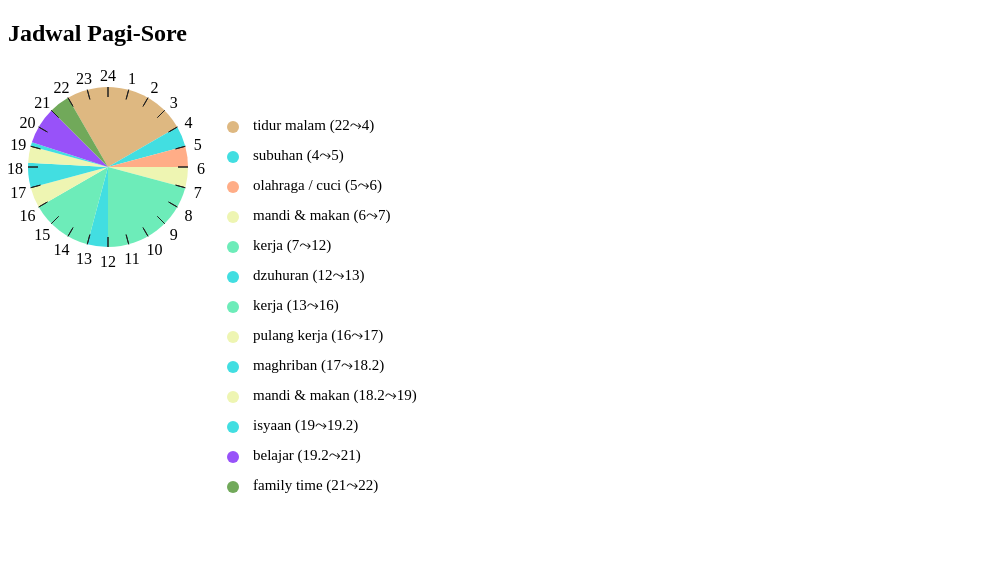
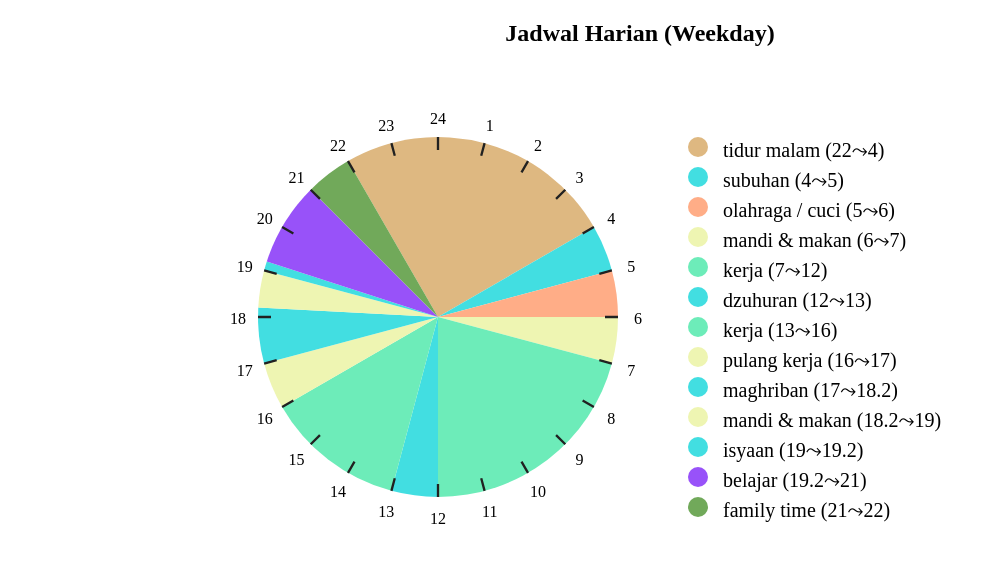
Before and after one commit to azzamsa/activity-clock, a plain HTML site: page index.html in a window 1280 px wide. Shown: the whole page, without its empty margins (0-996 px from the left). Drawn offline with nearby package versions, Linux system fonts and the light colour scheme.

Commit message:
feat: arrange position :)

```diff
--- a/clock.js
+++ b/clock.js
@@ -1,7 +1,7 @@
 var clockGroup, fields, formatHour, formatMinute, formatSecond, height, offSetX, offSetY, pi, render, scaleHours, scaleSecsMins, vis, width;
 
-var radius = 80;
-var tickLength = 10;
+var clockRadius = 180; // clock SVG Size #editable
+var tickLength = 13;
 var circleDegree = 360;
 
 function degToRad(degrees) {
@@ -33,10 +33,11 @@ function splitDegrees(num) {
 }
 
 
-width = 400;
-height = 200;
-offSetX = 100;
-offSetY = 100;
+// !(use `clockRadius + n` so we only change the value in `clockRadius`)
+width = clockRadius + 290; // clock svg width #editable
+height = clockRadius + 280; // clock svg height #editable
+offSetX = clockRadius + 50; // clock svg offset location #editable
+offSetY = clockRadius + 70; // clock svg offset location #editable
 pi = Math.PI;
 
 vis = d3.selectAll(".chart")
@@ -64,15 +65,17 @@ var cubes = [
   [21, 1, 22, 1, '#71a95a', 'family time'],
 ];
 
+
 var legend = d3.select("#legend");
-var svg_cy = 30;
+
+var svg_cy = 50; // legend y position
 
 for(var i = 0; i < cubes.length; i++) {
   var cube = cubes[i];
 
   var arc = d3.svg.arc()
       .innerRadius(0)
-      .outerRadius(radius)
+      .outerRadius(clockRadius)
       .startAngle(clockToRad(cube[0], cube[1]))
       .endAngle(clockToRad(cube[2], cube[3]));
 
@@ -84,16 +87,16 @@ for(var i = 0; i < cubes.length; i++) {
   svg_cy = svg_cy + 30;
 
   legend.append("circle")
-    .attr("cx",200)
+    .attr("cx",20)
     .attr("cy",svg_cy) // inc
-    .attr("r", 6)
+    .attr("r", 10) // circle size
     .style("fill", cube[4]);
 
   legend.append("text")
-    .attr("x", 220)
-    .attr("y", svg_cy) //
+    .attr("x", 45)
+    .attr("y", svg_cy + 5) //
     .text(cube[5] + " (" + cube[0] + "⤳" + cube[2] + ") " )
-    .style("font-size", "15px")
+    .style("font-size", "20px")
     .attr("alignment-baseline","middle");
 }
 
@@ -106,27 +109,29 @@ clockGroup.append('g')
   .append('path')
   .attr('d', function(d) {
     var coord = {
-      outer: getCoordFromCircle(d, 0, 0, radius),
-      inner: getCoordFromCircle(d, 0, 0, radius - tickLength)
+      outer: getCoordFromCircle(d, 0, 0, clockRadius),
+      inner: getCoordFromCircle(d, 0, 0, clockRadius - tickLength)
     };
     return 'M' + coord.outer[0] + ' ' + coord.outer[1] + 'L' + coord.inner[0] + ' ' + coord.inner[1] + 'Z';
   })
+  .attr('stroke-width', '0.5%')
   .attr('stroke', '#212121');
 
 
-clockRadius = 95;
-hourLabelRadius = clockRadius - 2;
+hourLabelRadius = clockRadius + 20;
 hourLabelYOffset = 7;
 radians = 0.0174532925;
+hourScaleDomain = 22; // 11: for 12 hour / 22: for 24 hour #editable
+hourLabelRange = 24; // 12 / 24 #editable
 
 var hourScale = d3.scale.linear()
     .range([0,330])
-    .domain([0,22]);
+    .domain([0,hourScaleDomain]);
 
-// TODO create hour label
+// create hour label
 clockGroup.selectAll('.hour-label')
    // start, max, inc
-  .data(d3.range(1,25,))
+  .data(d3.range(1, hourLabelRange + 1))
   .enter()
   .append('text')
   .attr('class', 'hour-label')
--- a/index.html
+++ b/index.html
@@ -1,16 +1,20 @@
 <!DOCTYPE html>
 <html>
   <head>
+    <meta charset="utf-8"/>
     <script type="text/javascript" src="https://d3js.org/d3.v3.js"></script>
     <link rel="stylesheet" type="text/css" href="style.css">
   </head>
 
   <body>
 
-    <h2>Jadwal Pagi-Sore</h2>
+    <div class="title">
+      <h2>Jadwal Harian (Weekday)</h2>
+    </div>
     <div class="container">
-      <div class="chart fixed"></div>
-      <div class="flex-item"><svg id="legend" height=500 width=450></svg></div>
+      <div class="chart"></div>
+      <div class="legend">
+        <svg id="legend" height=500 width=270></svg></div>
     </div>
 
     <script src="clock.js"></script>
--- a/style.css
+++ b/style.css
@@ -8,11 +8,28 @@ circle {
 }
 
 .container{
-    display: flex;
+  display: flex;
 }
-.fixed{
-    width: 25px;
+
+h1{
+ width: 100%; height: auto;
 }
-.flex-item{
-    flex-grow: 1;
+
+.chart{
+  /* display: block; */
+  /* margin: auto; */
+  margin-left: 200px;
 }
+
+.legend{
+  /* flex-grow: 1; */
+  /* display: block; */
+  margin-right: 380px;
+  /* margin: auto; */
+}
+
+.title{
+  text-align: center;
+  margin-bottom: 0;
+  padding-bottom: 0;
+}
```
